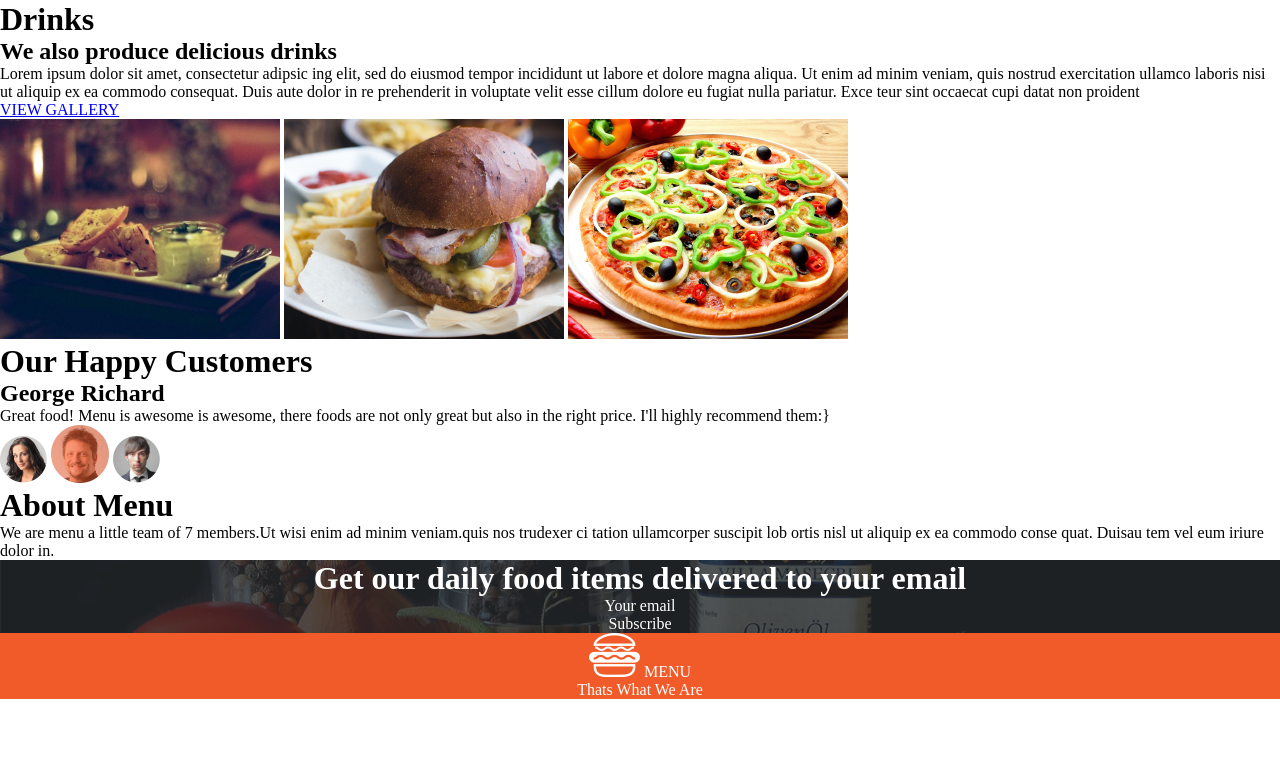
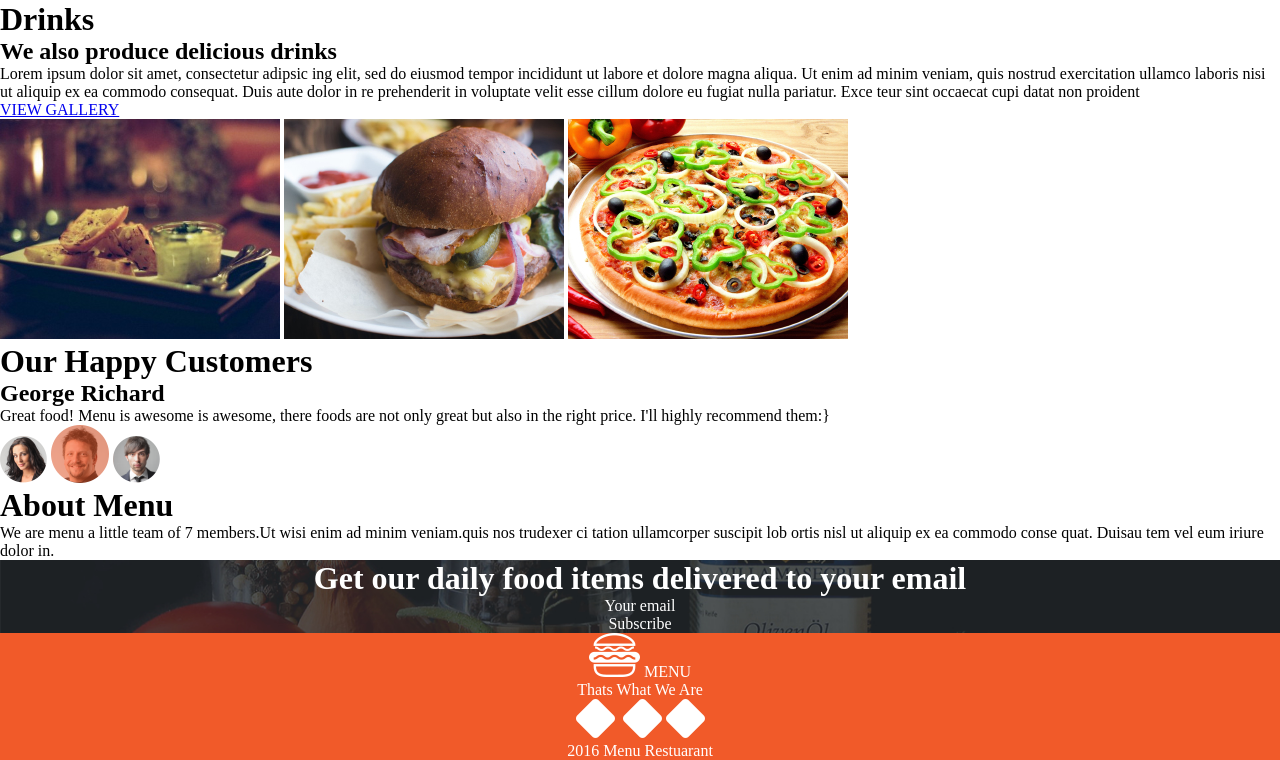
Before and after one commit to Ammoh76/Anitas-Kitchen, a plain HTML site: page index.html in a window 1280 px wide. Shown: the part 1110-1870 px from the top of the page. Before the commit the page ends 1809 px from the top, so only its background shows below. Drawn offline with Linux system fonts and the light colour scheme.

Commit message:
it will add facebook and twitter on the footer

```diff
--- a/index.html
+++ b/index.html
@@ -63,8 +63,11 @@
 <div id="footerdesc">
   <img src="./logo_white.png"  alt=""> MENU
   <p>Thats What We Are</p>
-
-
+  <img src="./facebook.png" alt="">
+  <img src="./assets/footerlogos/" alt="">
+  <img src="./assets/footerlogos/twitter.png" alt="">
+  <img src="./assets/footerlogos/pinterest.png" alt="">
+  <p>2016 Menu Restuarant</p>
 </div>
 </body>
 </html>
```
Also changed, not shown: facebook.png (added).
